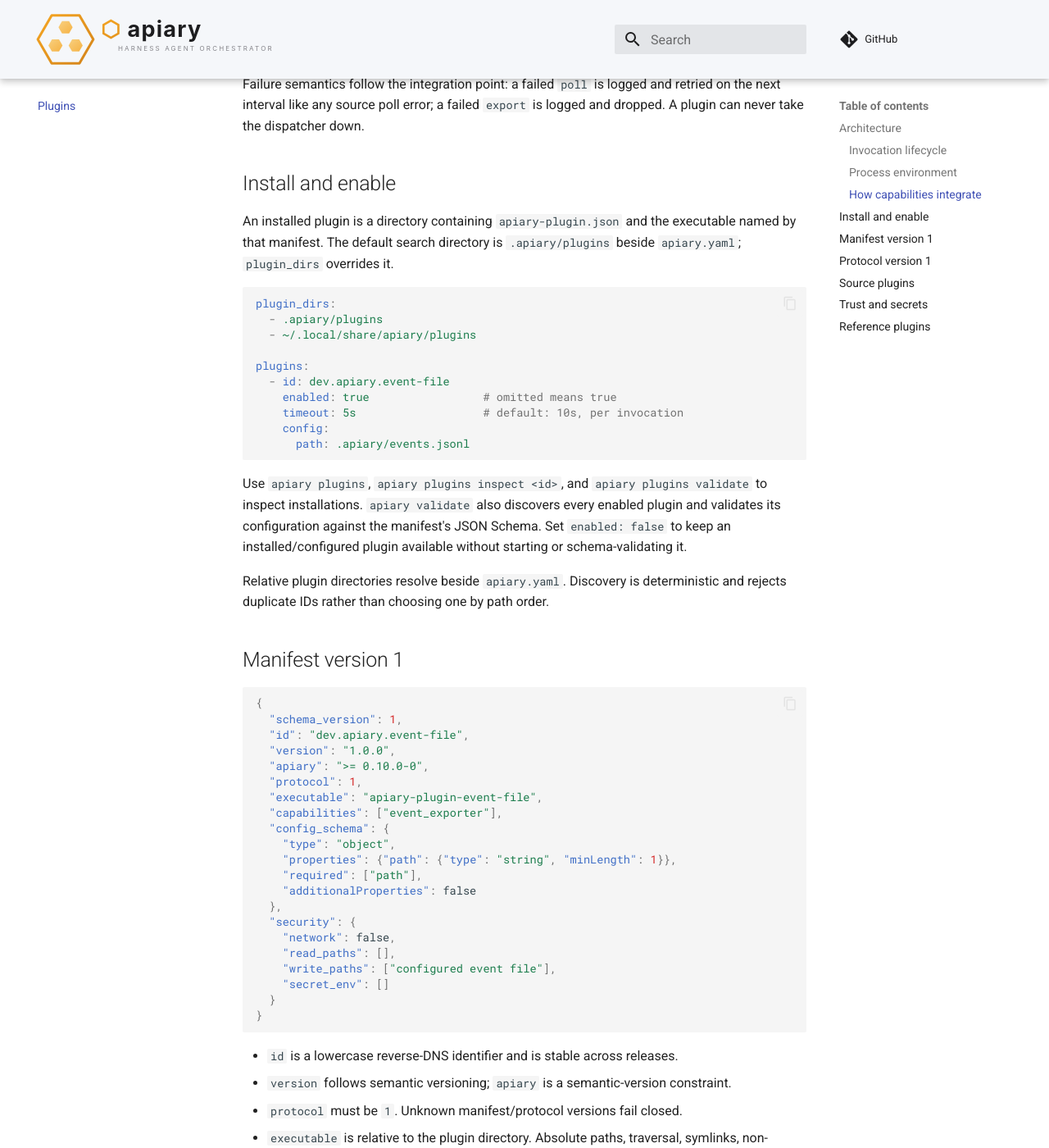
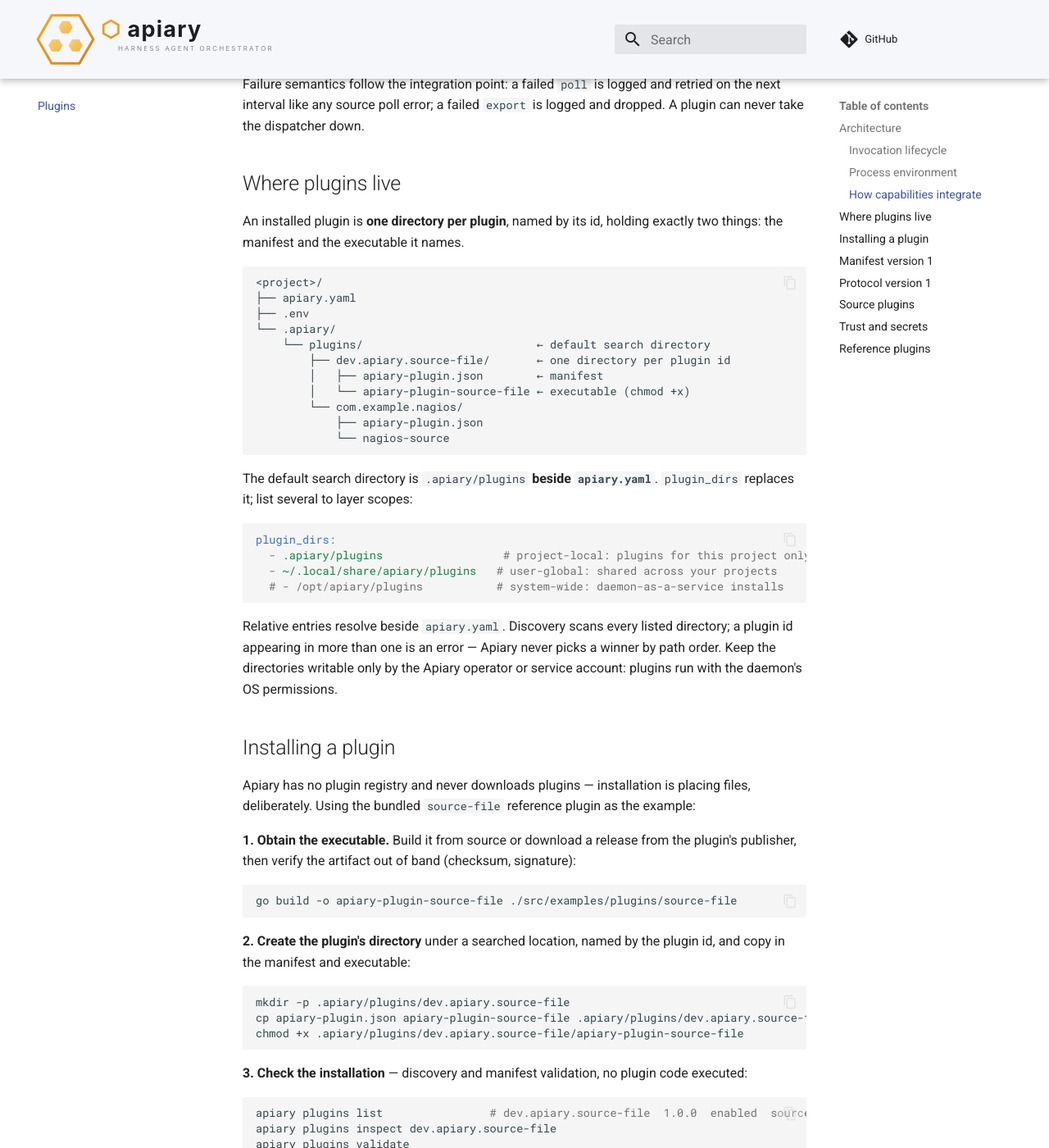
Before and after one commit to orlandoburli/apiary, an MkDocs documentation site: the page built from docs/plugins.md, in a window 1280 px wide and 1400 px high, scrolled down 2234 px. Shown: the whole window at 82% size. Built offline with MkDocs 1.6.1 and Material for MkDocs 9.7.7, drawn with Linux system fonts in a browser that asks for light colours; comment, search, counter and statistics services are not loaded; some of the changed text lies outside the part shown.

Commit message:
docs(plugin): explicit on-disk layout and step-by-step install/upgrade/uninstall walkthrough

````diff
--- a/docs/plugins.md
+++ b/docs/plugins.md
@@ -85,33 +85,98 @@ Failure semantics follow the integration point: a failed `poll` is logged and
 retried on the next interval like any source poll error; a failed `export` is
 logged and dropped. A plugin can never take the dispatcher down.
 
-## Install and enable
+## Where plugins live
 
-An installed plugin is a directory containing `apiary-plugin.json` and the
-executable named by that manifest. The default search directory is
-`.apiary/plugins` beside `apiary.yaml`; `plugin_dirs` overrides it.
+An installed plugin is **one directory per plugin**, named by its id, holding
+exactly two things: the manifest and the executable it names.
+
+```
+<project>/
+├── apiary.yaml
+├── .env
+└── .apiary/
+    └── plugins/                          ← default search directory
+        ├── dev.apiary.source-file/       ← one directory per plugin id
+        │   ├── apiary-plugin.json        ← manifest
+        │   └── apiary-plugin-source-file ← executable (chmod +x)
+        └── com.example.nagios/
+            ├── apiary-plugin.json
+            └── nagios-source
+```
+
+The default search directory is `.apiary/plugins` **beside `apiary.yaml`**.
+`plugin_dirs` replaces it; list several to layer scopes:
 
 ```yaml
 plugin_dirs:
-  - .apiary/plugins
-  - ~/.local/share/apiary/plugins
+  - .apiary/plugins                  # project-local: plugins for this project only
+  - ~/.local/share/apiary/plugins   # user-global: shared across your projects
+  # - /opt/apiary/plugins           # system-wide: daemon-as-a-service installs
+```
 
+Relative entries resolve beside `apiary.yaml`. Discovery scans every listed
+directory; a plugin id appearing in more than one is an error — Apiary never
+picks a winner by path order. Keep the directories writable only by the
+Apiary operator or service account: plugins run with the daemon's OS
+permissions.
+
+## Installing a plugin
+
+Apiary has no plugin registry and never downloads plugins — installation is
+placing files, deliberately. Using the bundled `source-file` reference plugin
+as the example:
+
+**1. Obtain the executable.** Build it from source or download a release from
+the plugin's publisher, then verify the artifact out of band (checksum,
+signature):
+
+```bash
+go build -o apiary-plugin-source-file ./src/examples/plugins/source-file
+```
+
+**2. Create the plugin's directory** under a searched location, named by the
+plugin id, and copy in the manifest and executable:
+
+```bash
+mkdir -p .apiary/plugins/dev.apiary.source-file
+cp apiary-plugin.json apiary-plugin-source-file .apiary/plugins/dev.apiary.source-file/
+chmod +x .apiary/plugins/dev.apiary.source-file/apiary-plugin-source-file
+```
+
+**3. Check the installation** — discovery and manifest validation, no plugin
+code executed:
+
+```bash
+apiary plugins list                # dev.apiary.source-file  1.0.0  enabled  source
+apiary plugins inspect dev.apiary.source-file
+apiary plugins validate
+```
+
+**4. Enable it in `apiary.yaml`.** Installation makes a plugin *available*;
+only a `plugins:` entry makes it *run*:
+
+```yaml
 plugins:
-  - id: dev.apiary.event-file
+  - id: dev.apiary.source-file
     enabled: true                 # omitted means true
     timeout: 5s                   # default: 10s, per invocation
-    config:
-      path: .apiary/events.jsonl
+    config:                       # validated against the manifest's config_schema
+      path: /path/to/project/.apiary/incoming-items.json
 ```
 
-Use `apiary plugins`, `apiary plugins inspect <id>`, and
-`apiary plugins validate` to inspect installations. `apiary validate` also
-discovers every enabled plugin and validates its configuration against the
-manifest's JSON Schema. Set `enabled: false` to keep an installed/configured
-plugin available without starting or schema-validating it.
+`apiary validate` now also validates this instance's `config` against the
+manifest's JSON Schema. Set `enabled: false` to keep an installed plugin
+configured but inert.
 
-Relative plugin directories resolve beside `apiary.yaml`. Discovery is
-deterministic and rejects duplicate IDs rather than choosing one by path order.
+**5. Restart the daemon.** Plugin clients are created at startup; a plugin
+installed or reconfigured while the daemon runs is picked up on the next
+start.
+
+To **upgrade**, verify the new artifact in a staging directory, stop Apiary,
+replace the whole plugin directory atomically, run `apiary plugins validate`,
+and restart (details under [Trust and secrets](#trust-and-secrets)). To
+**uninstall**, remove the `plugins:` entry (or set `enabled: false`) and
+delete the plugin's directory.
 
 ## Manifest version 1
 
````
